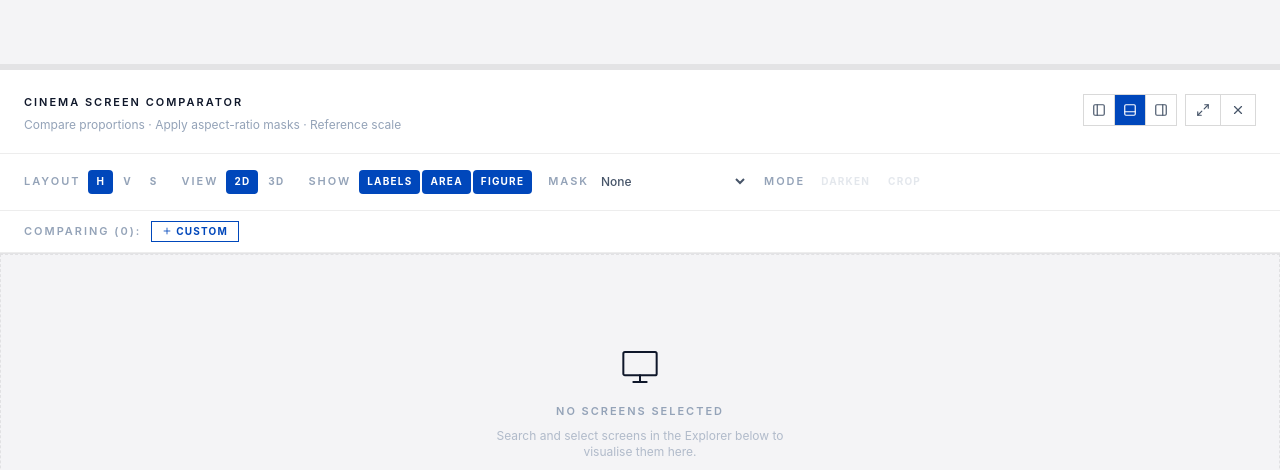
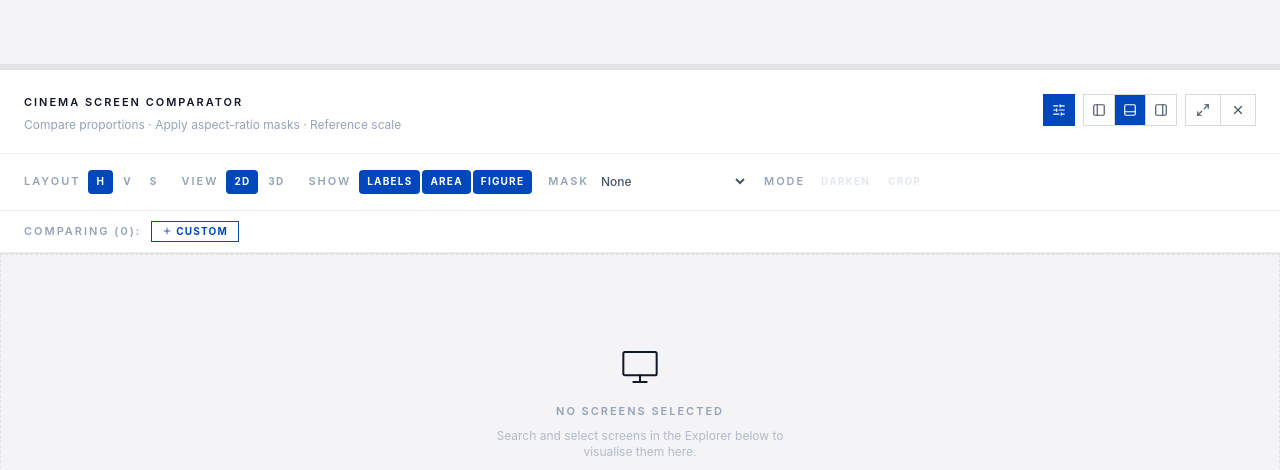
Before and after one commit to rlirli/silver-screen-size-comparator, a React (Vite) app: page / in a window 1280 px wide. Shown: the part 330-800 px from the top of the page. Built offline with nearby package versions, Linux system fonts and the light colour scheme.

Commit message:
feat(comparator): make controls toolbar collapsible

```diff
--- a/src/features/comparator/comparator.tsx
+++ b/src/features/comparator/comparator.tsx
@@ -4,12 +4,54 @@ import { useUrlState, type CustomScreen as CustomScreenType } from "@/features/u
 import { Comparator2D } from "./components/comparator-2d";
 import { Comparator3D } from "./components/comparator-3d";
 import { CustomScreen } from "./components/custom-screen";
-import { Plus, X, PanelLeft, PanelRight, PanelBottom, Maximize2, Minimize2 } from "lucide-react";
+import {
+  Plus,
+  X,
+  PanelLeft,
+  PanelRight,
+  PanelBottom,
+  Maximize2,
+  Minimize2,
+  SlidersHorizontal,
+} from "lucide-react";
 
 export function Comparator() {
   const { data: screens = [] } = useScreens();
   const [state, setState] = useUrlState();
   const [isCustomDialogOpen, setIsCustomDialogOpen] = useState(false);
+
+  const containerRef = useRef<HTMLDivElement>(null);
+  const [width, setWidth] = useState<number | null>(null);
+  const [isMinimized, setIsMinimized] = useState(false);
+  const wasNarrowRef = useRef<boolean | null>(null);
+
+  useEffect(() => {
+    if (!containerRef.current) return;
+
+    // Set initial width
+    const rect = containerRef.current.getBoundingClientRect();
+    setWidth(rect.width);
+    const isNarrow = rect.width < 600;
+    setIsMinimized(isNarrow);
+    wasNarrowRef.current = isNarrow;
+
+    const observer = new ResizeObserver((entries) => {
+      if (entries[0]) {
+        setWidth(entries[0].contentRect.width);
+      }
+    });
+    observer.observe(containerRef.current);
+    return () => observer.disconnect();
+  }, []);
+
+  useEffect(() => {
+    if (width === null) return;
+    const isNarrow = width < 600;
+    if (wasNarrowRef.current !== isNarrow) {
+      setIsMinimized(isNarrow);
+      wasNarrowRef.current = isNarrow;
+    }
+  }, [width]);
 
   const compState = state.compState || "small";
   const compPlacement = state.compPlacement || "bottom";
@@ -90,7 +132,10 @@ export function Comparator() {
     "px-2 h-6 text-[10px] font-bold uppercase tracking-[0.12em] cursor-pointer transition-all rounded-sm";
 
   return (
-    <div className="@container flex flex-col gap-0 h-full w-full overflow-hidden bg-app-surface text-text-primary pt-4 md:pt-6">
+    <div
+      ref={containerRef}
+      className="@container flex flex-col gap-0 h-full w-full overflow-hidden bg-app-surface text-text-primary pt-4 md:pt-6"
+    >
       {/* ── Section header ───────────────────────────────────────── */}
       <div className="flex flex-col @sm:flex-row @sm:items-start @sm:justify-between gap-4 pb-5 flex-shrink-0 px-4 md:px-6">
         <div>
@@ -103,6 +148,20 @@ export function Comparator() {
         </div>
 
         <div className="flex flex-wrap items-center gap-2 shrink-0">
+          {/* Controls Toggle (Square button) */}
+          <button
+            type="button"
+            title={isMinimized ? "Show Controls" : "Hide Controls"}
+            onClick={() => setIsMinimized(!isMinimized)}
+            className={`w-8 h-8 flex items-center justify-center border rounded-none cursor-pointer transition-all ${
+              !isMinimized
+                ? "bg-brand border-brand text-white hover:bg-brand-hover hover:border-brand-hover"
+                : "border-app-border-strong bg-transparent text-text-secondary hover:bg-text-primary/4"
+            }`}
+          >
+            <SlidersHorizontal className="w-3.5 h-3.5" />
+          </button>
+
           {/* Desktop Only Dock Controls */}
           <div className="hidden md:flex items-center gap-2">
             {/* Placement Selectors */}
@@ -182,7 +241,8 @@ export function Comparator() {
       </div>
 
       {/* ── Command strip (Flex-wrap layout for narrow container widths) ── */}
-      <div className="flex flex-wrap items-center gap-x-4 gap-y-2.5 py-3 border-t border-b border-app-border flex-shrink-0 px-4 md:px-6">
+      {!isMinimized && (
+        <div className="flex flex-wrap items-center gap-x-4 gap-y-2.5 py-3 border-t border-b border-app-border flex-shrink-0 px-4 md:px-6 bg-app-surface/10">
           {/* Layout Mode */}
           <div className="flex items-center gap-0.5 h-8">
             <span className="label-caps text-text-muted mr-1.5 shrink-0">Layout</span>
@@ -282,9 +342,12 @@ export function Comparator() {
             })}
           </div>
         </div>
+      )}
 
       {/* ── Selected screen chips ────────────────────────────────── */}
-      <div className="flex items-center gap-1.5 py-2.5 overflow-x-auto border-b border-app-border px-4 md:px-6">
+      <div
+        className={`flex items-center gap-1.5 py-2.5 overflow-x-auto border-b border-app-border px-4 md:px-6 ${isMinimized ? "border-t" : ""}`}
+      >
         <span className="label-caps text-text-muted mr-1 shrink-0 flex items-center gap-2">
           Comparing ({totalItemsCount}):
           {totalItemsCount > 3 && (
```
Lines whose indentation alone changed are shown as unchanged.
